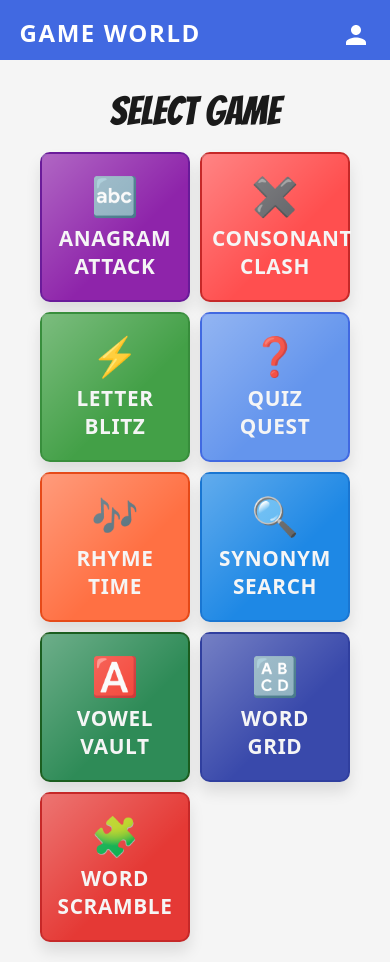
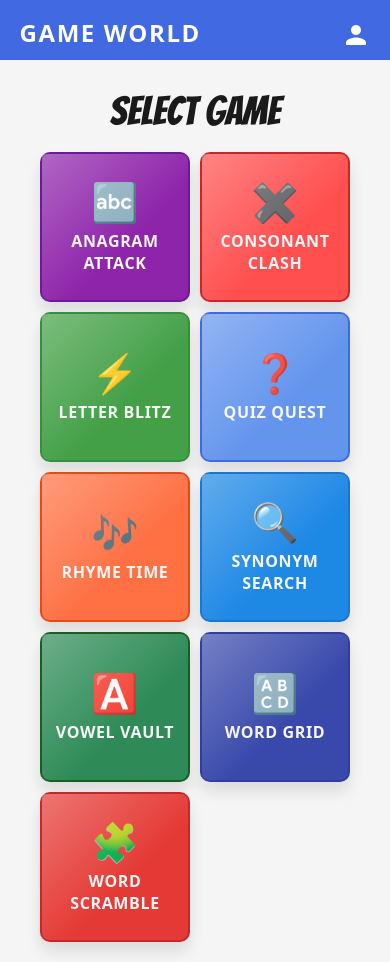
Before and after one commit to joseph-johnson27001/game-world, a Vue app: page / in a window 390 px wide. Built offline with nearby package versions, Linux system fonts and the light colour scheme; a web font is replaced by a local one.

Commit message:
Font updates at sm vps

```diff
--- a/src/components/GameCard.vue
+++ b/src/components/GameCard.vue
@@ -74,6 +74,9 @@ export default {
     font-size: 38px;
     margin-bottom: 5px;
   }
+  .game-card-name {
+    font-size: 1rem;
+  }
 }
 
 @media (max-width: 320px) {
@@ -85,5 +88,8 @@ export default {
     font-size: 48px;
     margin-bottom: 10px;
   }
+  .game-card-name {
+    font-size: 1.3rem;
+  }
 }
 </style>
```
